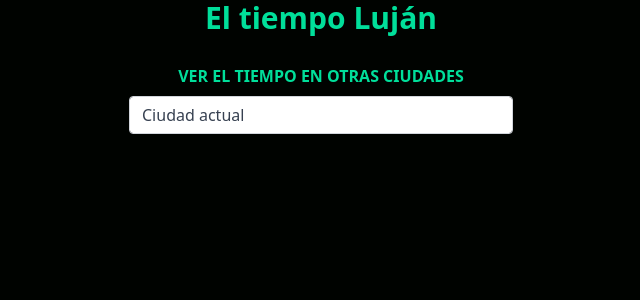
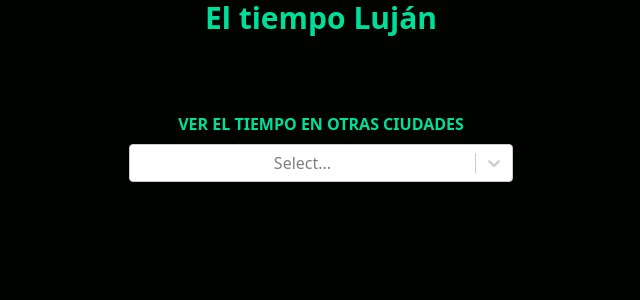
Before and after one commit to badano-nicolas/weather-app, a React (Create React App) app: page / in a window 1280 px wide. Shown: the top 300 px of the page, without its empty margins (319-959 px from the left). Built offline with nearby package versions, Linux system fonts and the light colour scheme.

Commit message:
Added api call

```diff
--- a/package.json
+++ b/package.json
@@ -10,6 +10,7 @@
     "react": "^18.1.0",
     "react-dom": "^18.1.0",
     "react-scripts": "5.0.1",
+    "react-select": "^5.3.2",
     "web-vitals": "^2.1.4"
   },
   "scripts": {
--- a/src/App.js
+++ b/src/App.js
@@ -4,12 +4,25 @@ import CitySelector from "./components/CitySelector";
 import TodayWeather from "./components/TodayWeather";
 import WeeeklyWeather from "./components/WeeeklyWeather";
 
+import useForecast from "./hooks/useForecast";
+
+
 function App() {
+  const { isError, forecast, submitRequest } = useForecast();
+
+
+  const selectorChanged = value => {
+    submitRequest(value);
+  };
+
   return (
     <div>
       <Header />
-      <CitySelector />
       <TodayWeather />
+      <TodayWeather />
+      <CitySelector selectorChanged={selectorChanged}/>
+
+
       <WeeeklyWeather />
     </div>
   );
--- a/src/components/CitySelector.jsx
+++ b/src/components/CitySelector.jsx
@@ -1,7 +1,13 @@
 import React from 'react';
-import cities from '../lib/cities.json'
+import cities from '../lib/cities.json';
+import Select from 'react-select'
 
-const CitySelector = () => {
+const CitySelector = ({selectorChanged}) => {
+
+  const handleSelectChange = (event) => {
+    selectorChanged(event.value);
+  }
+
   return (
     <div className='max-w-[800px] w-full h-screen mx-auto text-center flex flex-col mt-5'>
 
@@ -12,29 +18,13 @@ const CitySelector = () => {
 
 
       <div className='w-full'>
-        <div class="flex justify-center">
-          <div class="mb-3 xl:w-96">
-            <select class="form-select appearance-none
-              block
-              w-full
-              px-3
-              py-1.5
-              text-base
-              font-normal
-              text-gray-700
-              bg-white bg-clip-padding bg-no-repeat
-              border border-solid border-gray-300
-              rounded
-              transition
-              ease-in-out
-              m-0
-              focus:text-gray-700 focus:bg-white focus:border-blue-600 focus:outline-none" aria-label="City selector">
-              <option selected>Ciudad actual</option>
-              {cities.map((city) => {
-                return (
-                  <option value={city.id} key={city.id}>{city.name}</option>
-                )})}
-            </select>
+        <div className="flex justify-center">
+          <div className="mb-3 xl:w-96">
+            <Select
+
+              options= {cities.map(sup => (({ label: sup.name, value: sup})))}
+              onChange= { handleSelectChange}
+            />
           </div>
         </div>
       </div>
--- /dev/null
+++ b/src/hooks/useForecast.js
@@ -0,0 +1,35 @@
+import { useState } from 'react';
+import axios from 'axios';
+
+const useForecast = () => {
+    const [isError, setError] = useState(false);
+    const [forecast, setForecast] = useState(null);
+
+
+    const getWeather = async ( lat, lon ) => {
+        const url = `https://api.openweathermap.org/data/2.5/weather?lat=${lat}&lon=${lon}&appid=${process.env.REACT_APP_OPENWEATHER_API_KEY}&units=metric`
+        return axios(url)
+    };
+
+
+    const submitRequest = async location => {
+        console.log(location);
+
+        getWeather(location.coord.lat, location.coord.lon)
+        .then((res) => {
+            console.log(res.data);
+        }).catch((error) => {
+
+            console.log(error);
+        } )
+
+    };
+
+    return {
+        isError,
+        forecast,
+        submitRequest,
+    };
+};
+
+export default useForecast;
```
Also changed, not shown: 2 other files (tests, documents, lock files or other folders).
